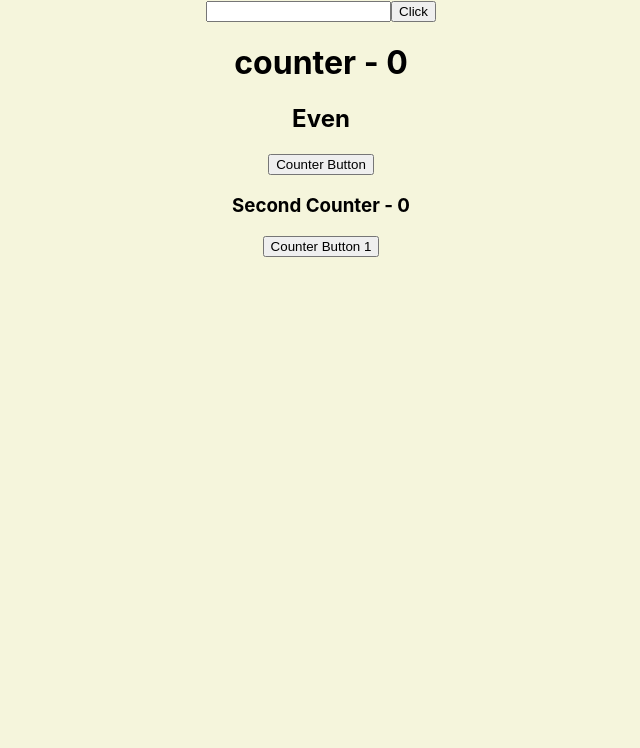
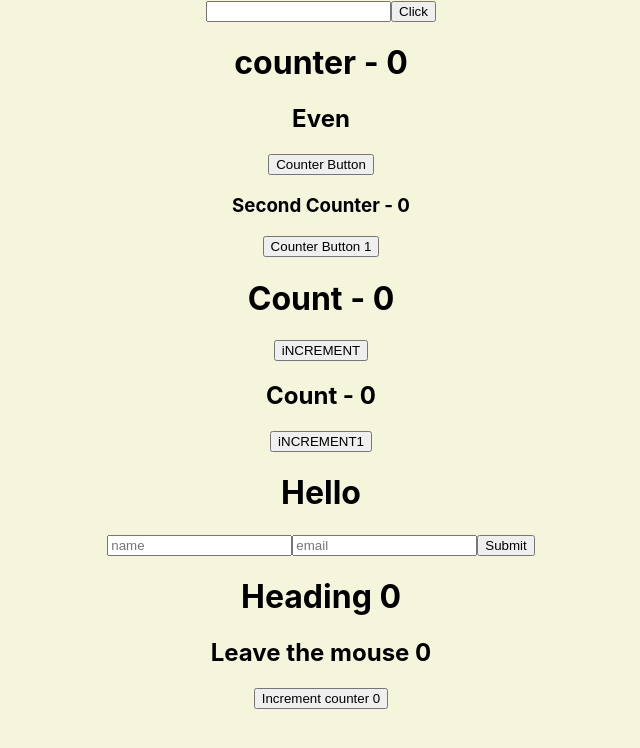
Before and after one commit to divyanshdixit/react-batch-12, a React (Create React App) app: page / in a window 1280 px wide. Shown: the top 748 px of the page, without its empty margins (319-959 px from the left). Built offline with nearby package versions, Linux system fonts and the light colour scheme.

Commit message:
usecallback, hoc

```diff
--- a/src/App.js
+++ b/src/App.js
@@ -13,16 +13,18 @@ import LeaveCounter from './components/LeaveCounter';
 import ClickCounter from './components/ClickCounter';
 import FetchApi from './components/FetchApi';
 import Counter from './components/Counter';
+import UseCallbackHook from './components/UseCallbackHook';
 
 function App() {
   return (
     <div className="App">
       <Refs/>
       <Counter/>
+      <UseCallbackHook/>
       {/* <uContext.Provider value="niksds">
         <Basic/>
         <IfElseComponent/>
-        <Forms/>
+
         <Heading/>
       </uContext.Provider>
         <Parent/>
@@ -32,11 +34,14 @@ function App() {
       <HOC>
         hiiihih
       </HOC>
-      <HoverCounter/>
-      <LeaveCounter/>
-      <ClickCounter/>
+
+
   */}
   {/* <FetchApi/> */}
+  <Forms/>
+  <HoverCounter/>
+  <LeaveCounter/>
+      <ClickCounter/>
     </div>
   );
 }
--- a/src/components/Forms.jsx
+++ b/src/components/Forms.jsx
@@ -6,7 +6,8 @@ const Forms = () => {
     const [name, setName] = useState("divyansh");// initial value
     const [email, setEmail] = useState("dd@gmail.com");// initial value
 
-    const [detail, setDetail] = useState({name:"divyansh", email:"dd"})
+    const [detail, setDetail] = useState({fname:"", email:""});
+
 
     const changeName = (e) => {
         setName(e.target.value)
@@ -16,21 +17,24 @@ const Forms = () => {
     }
 
     const changeDetail = (e) => {
-        console.log(e)
+        console.log(e, e.target.value, e.target.name)
         setDetail( (prev) => {
             return {
-                ...prev, // name:"divyansh", email:"dd", unmae:'d', email:'ddt'
+                ...prev, // fname:"", email:"", fname:'divyansh', email:'ddt'
                 [e.target.name] : e.target.value
             }
         })
     }
 
+    const submitValue = () => {
+        console.log(detail);
+    }
     return (
         <>
             <h1> Hello </h1>
-            <input type="text" name="name" placeholder="name" value={detail.name} onChange={changeDetail}/>
+            <input type="text" name="fname" placeholder="name" value={detail.fname} onChange={changeDetail}/>
             <input type="text" name="email" placeholder="email" value={detail.email} onChange={changeDetail}/>
-            <button type="button"> Submit </button>
+            <button type="button" onClick={submitValue}> Submit </button>
         </>
     )
 }
--- a/src/components/HoverCounter.jsx
+++ b/src/components/HoverCounter.jsx
@@ -1,7 +1,7 @@
 import React from 'react'
 import HOC from './HOC';
 
-function ClickCounter({count, incrementFunction, children}) {
+function HoverCounter({count, incrementFunction, children}) {
 //    use HOC props in this component.
 
   return (
@@ -12,4 +12,4 @@ function ClickCounter({count, incrementFunction, children}) {
   )
 }
 
-export default HOC(ClickCounter)
+export default HOC(HoverCounter)
--- /dev/null
+++ b/src/components/UseCallbackHook.jsx
@@ -0,0 +1,34 @@
+// Hook returns a memoized callback function.
+// useMemo returns a memoized value and useCallback returns a memoized function.
+
+import React, { useState, useCallback }  from 'react';
+
+const UseCallbackHook = () => {
+    const [count, setCount] = useState(0);
+    const [count1, setCount1] = useState(0);
+
+    const cachedFunction = useCallback( () => {
+        setCount(count+1);
+      }, [count])
+
+    const increment = () => {
+        let i=0;
+        while(i<1000000000){
+            i++;
+        }
+        setCount(count+1);
+        // cachedFunction();
+    }
+  return (
+    <>
+    <h1> Count - {count} </h1>
+    <button type='button' onClick={increment}>iNCREMENT</button>
+
+    <h2> Count - {count1}</h2>
+    <button type='button' onClick={() => setCount1(count1+1)}>iNCREMENT1</button>
+
+    </>
+  )
+}
+
+export default UseCallbackHook
```
